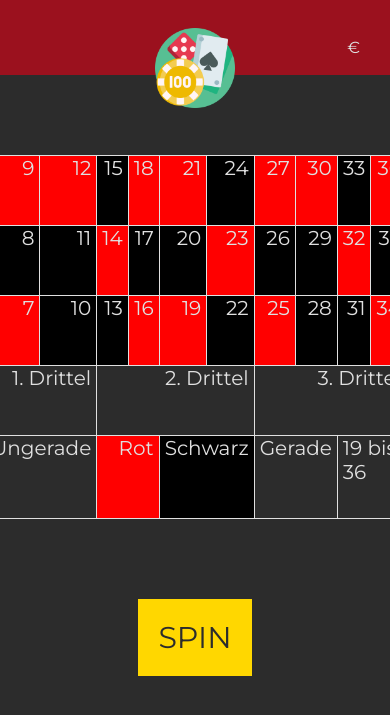
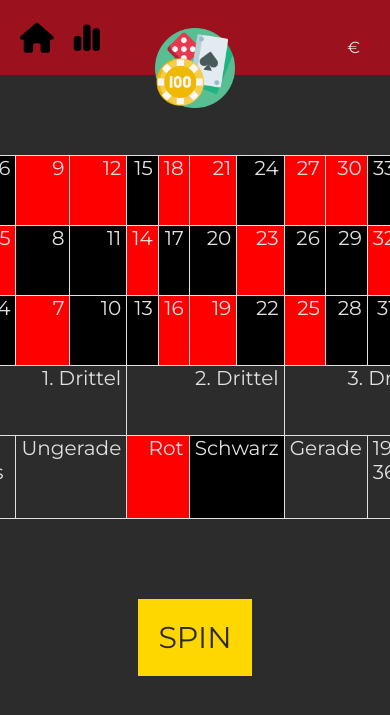
Before and after one commit to Jonah987654321/WeGamble, a PHP site: template src/templates/games/roulette.php in a window 390 px wide; the page is wider, and only the part inside the window is pictured. Shown: the top 715 px of that part. Run offline with PHP 8.4, Linux system fonts and the light colour scheme; the template is opened without the code that fills it, so the values that code supplies are empty; some libraries are stand-ins or nearby versions.

Commit message:
Responsive improvements

```diff
--- a/src/assets/css/games/roulette.css
+++ b/src/assets/css/games/roulette.css
@@ -108,7 +108,12 @@
 
 @media only screen and (max-width: 481px) {
   .slider {
-      width: 90dvw !important;
+      width: 100% !important;
+  }
+
+  .mainWrapper {
+    width: 100%;
+    overflow-x: scroll;
   }
 }
 
@@ -141,6 +146,8 @@
 }
 
 .bidButtons button {
+    background-color: #6B6B6B;
+    color: white;
     border: none;
     width: 22%;
     padding: 10px;
--- a/src/assets/css/home.css
+++ b/src/assets/css/home.css
@@ -7,6 +7,12 @@
     margin-top: 40px;
     display: flex;
     padding: 30px;
+}
+
+@media only screen and (max-width: 481px) {
+    .gameCard {
+        width: 100% !important;
+    }
 }
 
 .gameCard {
--- a/src/assets/css/navbar.css
+++ b/src/assets/css/navbar.css
@@ -39,3 +39,11 @@
     font-size: 20px;
     align-items: end;
 }
+
+.navBtn {
+    background: none;
+    border: none;
+    font-size: 30px;
+    cursor: pointer;
+    margin-left: 20px;
+}
--- a/src/assets/js/games/roulette.js
+++ b/src/assets/js/games/roulette.js
@@ -44,10 +44,10 @@
         <input type="number" id="bidDisplayInput">
     </div>
     <div class="bidButtons">
-        <button onclick="document.getElementById('bettingMoneySelector').value=${qBalance}; document.getElementById('bidDisplay').value=${qBalance};">1/4</button>
-        <button onclick="document.getElementById('bettingMoneySelector').value=${hBalance}; document.getElementById('bidDisplay').value=${hBalance};">1/2</button>
-        <button onclick="document.getElementById('bettingMoneySelector').value=${tqBalance}; document.getElementById('bidDisplay').value=${tqBalance};">3/4</button>
-        <button onclick="document.getElementById('bettingMoneySelector').value=${maxBalance}; document.getElementById('bidDisplay').value=${maxBalance};">All in</button>
+        <button onclick="document.getElementById('bettingMoneySelector').value=${qBalance}; document.getElementById('bidDisplayInput').value=${qBalance};">1/4</button>
+        <button onclick="document.getElementById('bettingMoneySelector').value=${hBalance}; document.getElementById('bidDisplayInput').value=${hBalance};">1/2</button>
+        <button onclick="document.getElementById('bettingMoneySelector').value=${tqBalance}; document.getElementById('bidDisplayInput').value=${tqBalance};">3/4</button>
+        <button onclick="document.getElementById('bettingMoneySelector').value=${maxBalance}; document.getElementById('bidDisplayInput').value=${maxBalance};">All in</button>
     </div>
     <div class="finishBid">
         ${secondaryButton}
--- a/src/assets/js/overlay.js
+++ b/src/assets/js/overlay.js
@@ -24,8 +24,7 @@
 
 @media only screen and (max-width: 481px) {
     .overlay {
-        width: 100dvw;
-        heigth: 100dvh;
+        width: 100%;
     }
 }
 
--- a/src/templates/navbar.php
+++ b/src/templates/navbar.php
@@ -1,5 +1,8 @@
 <div class="navbar">
-    <div class="navElem navLeft"></div>
+    <div class="navElem navLeft">
+        <button class="navBtn" onclick="window.location.href='/'"><i class="fa-solid fa-house"></i></button>
+        <button class="navBtn" onclick="window.location.href='/leaderboard'"><i class="fa-solid fa-chart-simple"></i></button>
+    </div>
     <div class="navElem navMid">
         <?php
         require_once __DIR__."/../modules/config/config.php";
```
